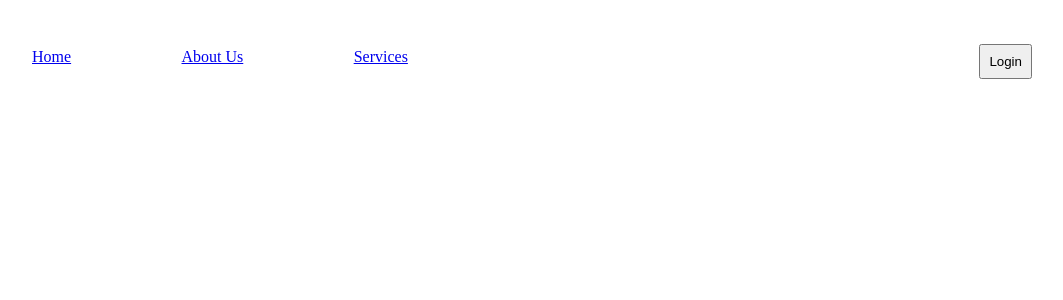
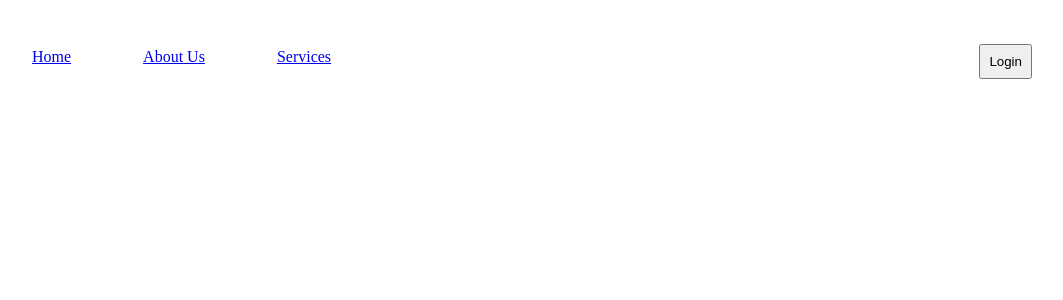
Before and after one commit to jeshwanthreddy13/Stock-Market-Prediction, a React (Create React App) app: page / in a window 1280 px wide. Shown: the top 300 px of the page, without its empty margins (112-1175 px from the left). Built offline with nearby package versions, Linux system fonts and the light colour scheme.

Commit message:
Login Button

```diff
--- a/src/pages/landing.css
+++ b/src/pages/landing.css
@@ -14,7 +14,7 @@ ul {
   li a {
     display: block;
     padding: 8px;
-    padding-right: 8vw;
+    padding-right: 5vw;
   }
   button{
     float: right;
```
